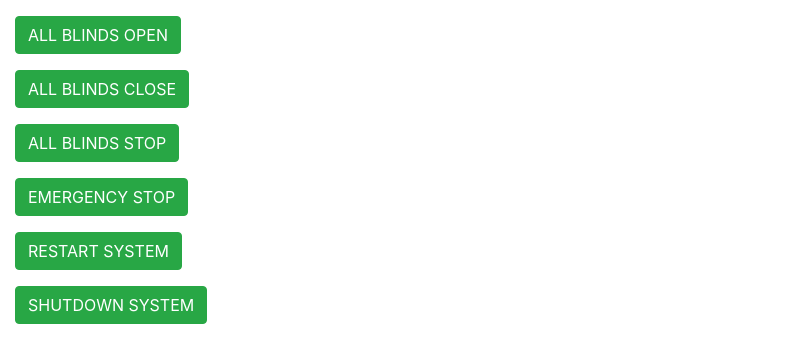
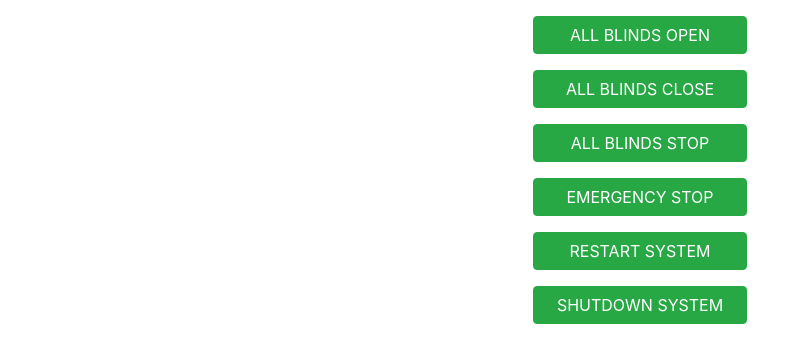
Before and after one commit to twaro/home_control, a Django app: page / in a window 1280 px wide. Shown: the part 56-419 px from the top of the page, without its empty margins (0-795 px from the left). Run offline with Django 3.2, Linux system fonts and the light colour scheme; data that the repository does not hold is empty; some libraries are stand-ins or nearby versions.

Commit message:
templates, equal button size

```diff
--- a/home_server/devices/templates/devices/index.html
+++ b/home_server/devices/templates/devices/index.html
@@ -39,24 +39,24 @@
         </div>
   </nav>
 <!---  CONTAINER  --->
-    <div class="col-6 col-lg-4">
-    <h5>{{ blind|upper }}</h5>
+
+    <div class="justify-content-center text-center">
     <p></p>
     <p>
     <form method="post">
     {% csrf_token %}
     {{ form }}
     <input type="hidden" name="main_action" value="all_blinds_open">
-    <button class="btn btn-success" type="submit">ALL BLINDS OPEN</button>
+    <button class="btn btn-success col-md-4 col-lg-2" type="submit">ALL BLINDS OPEN</button>
     </form>
     </p>
 
-    <p>
+    <p class="col-md-4 col-lg-2">
     <form method="post">
     {% csrf_token %}
     {{ form }}
     <input type="hidden" name="main_action" value="all_blinds_close">
-    <button class="btn btn-success" type="submit">ALL BLINDS CLOSE</button>
+    <button class="btn btn-success col-md-4 col-lg-2" type="submit">ALL BLINDS CLOSE</button>
     </form>
     </p>
 
@@ -65,7 +65,7 @@
     {% csrf_token %}
     {{ form }}
     <input type="hidden" name="main_action" value="all_blinds_stop">
-    <button class="btn btn-success" type="submit">ALL BLINDS STOP</button>
+    <button class="btn btn-success col-md-4 col-lg-2" type="submit">ALL BLINDS STOP</button>
     </form>
     </p>
 
@@ -74,7 +74,7 @@
     {% csrf_token %}
     {{ form }}
     <input type="hidden" name="main_action" value="emergency_stop">
-    <button class="btn btn-success" type="submit">EMERGENCY STOP</button>
+    <button class="btn btn-success col-md-4 col-lg-2" type="submit">EMERGENCY STOP</button>
     </form>
     </p>
 
@@ -83,7 +83,7 @@
     {% csrf_token %}
     {{ form }}
     <input type="hidden" name="main_action" value="restart_system">
-    <button class="btn btn-success" type="submit">RESTART SYSTEM</button>
+    <button class="btn btn-success col-md-4 col-lg-2" type="submit">RESTART SYSTEM</button>
     </form>
     </p>
 
@@ -92,7 +92,7 @@
     {% csrf_token %}
     {{ form }}
     <input type="hidden" name="main_action" value="shutdown_system">
-    <button class="btn btn-success" type="submit">SHUTDOWN SYSTEM</button>
+    <button class="btn btn-success col-md-4 col-lg-2" type="submit">SHUTDOWN SYSTEM</button>
     </form>
     </p>
     </div>
--- a/home_server/home_server/settings.py
+++ b/home_server/home_server/settings.py
@@ -25,7 +25,7 @@ SECRET_KEY = '&#1&u^uo6l43-%loxzql#rwup0af*7)bx3lpi*to@8^fo-l35^'
 # SECURITY WARNING: don't run with debug turned on in production!
 DEBUG = True
 
-ALLOWED_HOSTS = ['127.0.0.1', 'localhost', '192.168.0.101']
+ALLOWED_HOSTS = ['127.0.0.1', '192.168.1.12', 'localhost', '192.168.1.19']
 
 
 # Application definition
```
